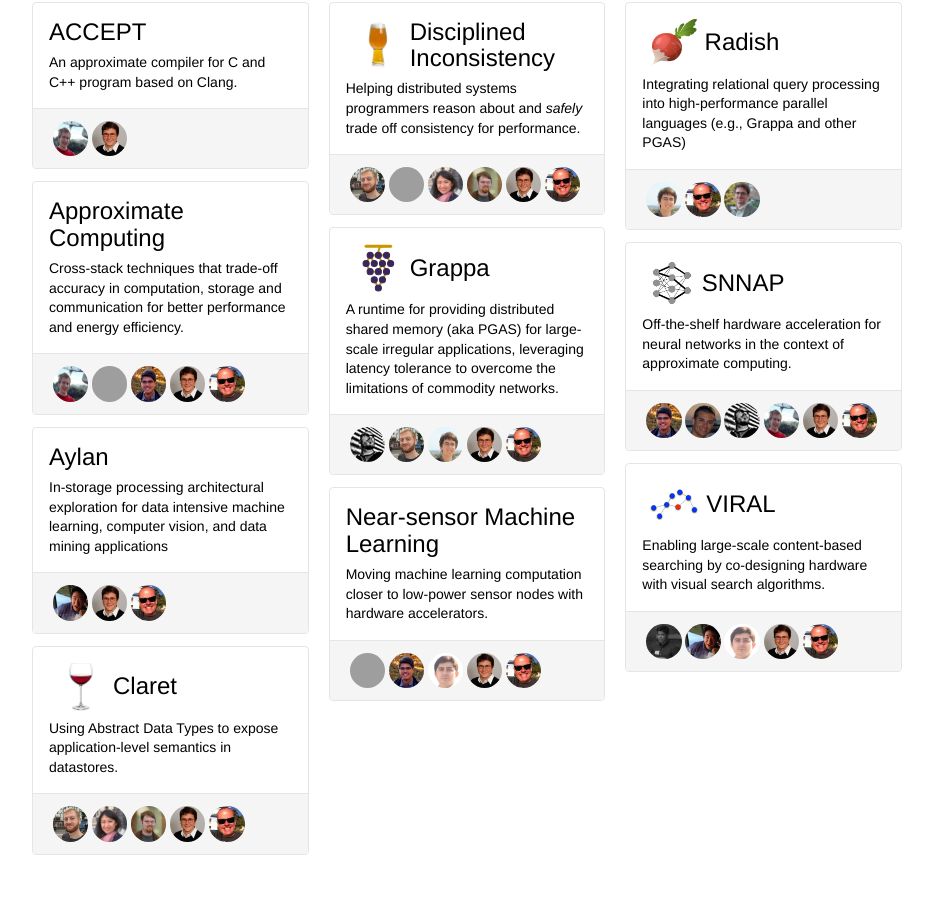
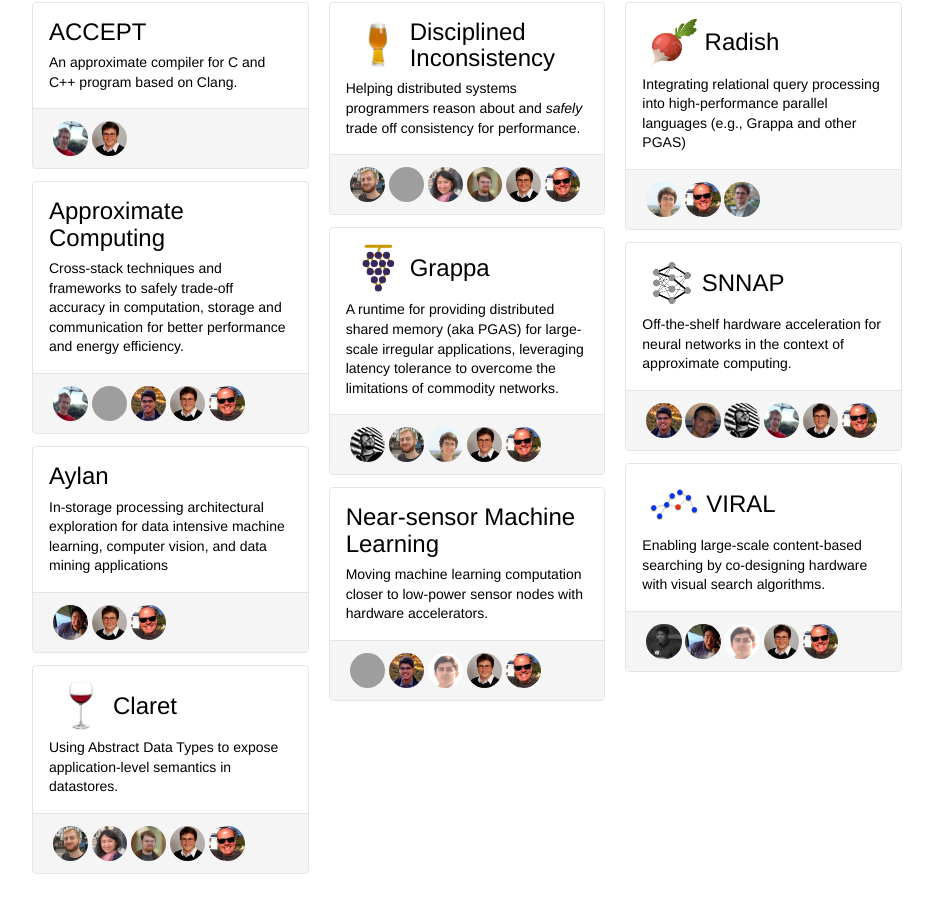
Before and after one commit to uwsampa/sampa-public, a Jekyll site: the page built from index.html, in a window 1280 px wide and 900 px high, scrolled down 699 px. Shown: the whole window, without its empty margins (173-1106 px from the left). Built offline with Jekyll 4.4.1, drawn with Linux system fonts in a browser that asks for light colours; nearby versions of some CDN libraries; Markdown is read by kramdown in place of the engine named in the settings; grey boxes are pictures that could not be loaded.

Commit message:
updating description

```diff
--- a/_projects/approx.md
+++ b/_projects/approx.md
@@ -1,7 +1,7 @@
 ---
 layout: default
 title: Approximate Computing
-description: Cross-stack techniques that trade-off accuracy in computation, storage and communication for better performance and energy efficiency.
+description: Cross-stack techniques and frameworks to safely trade-off accuracy in computation, storage and communication for better performance and energy efficiency.
 url: http://sampa.cs.washington.edu/new/research/approximation/index.html
 people:
   - asampson
```
